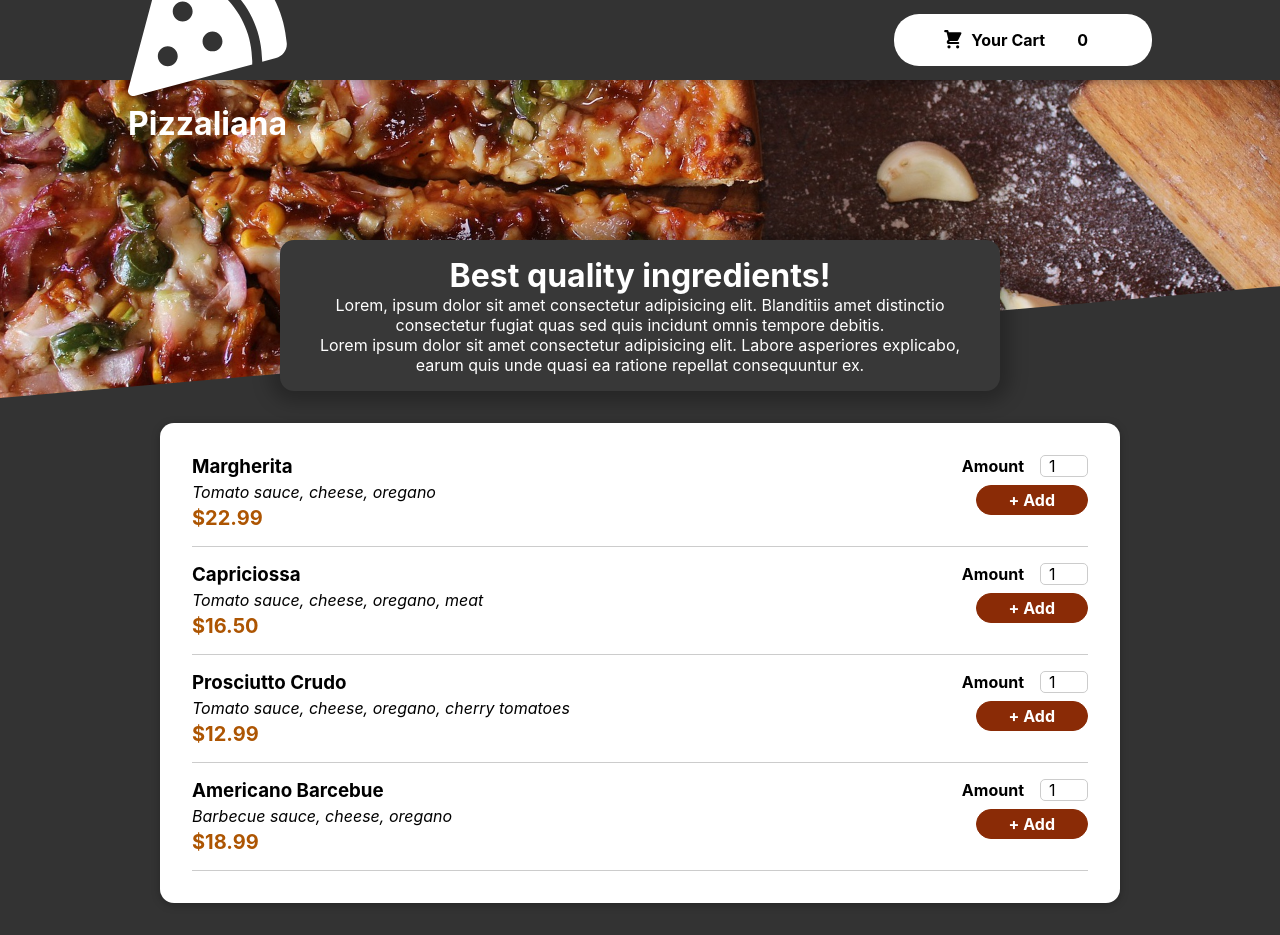
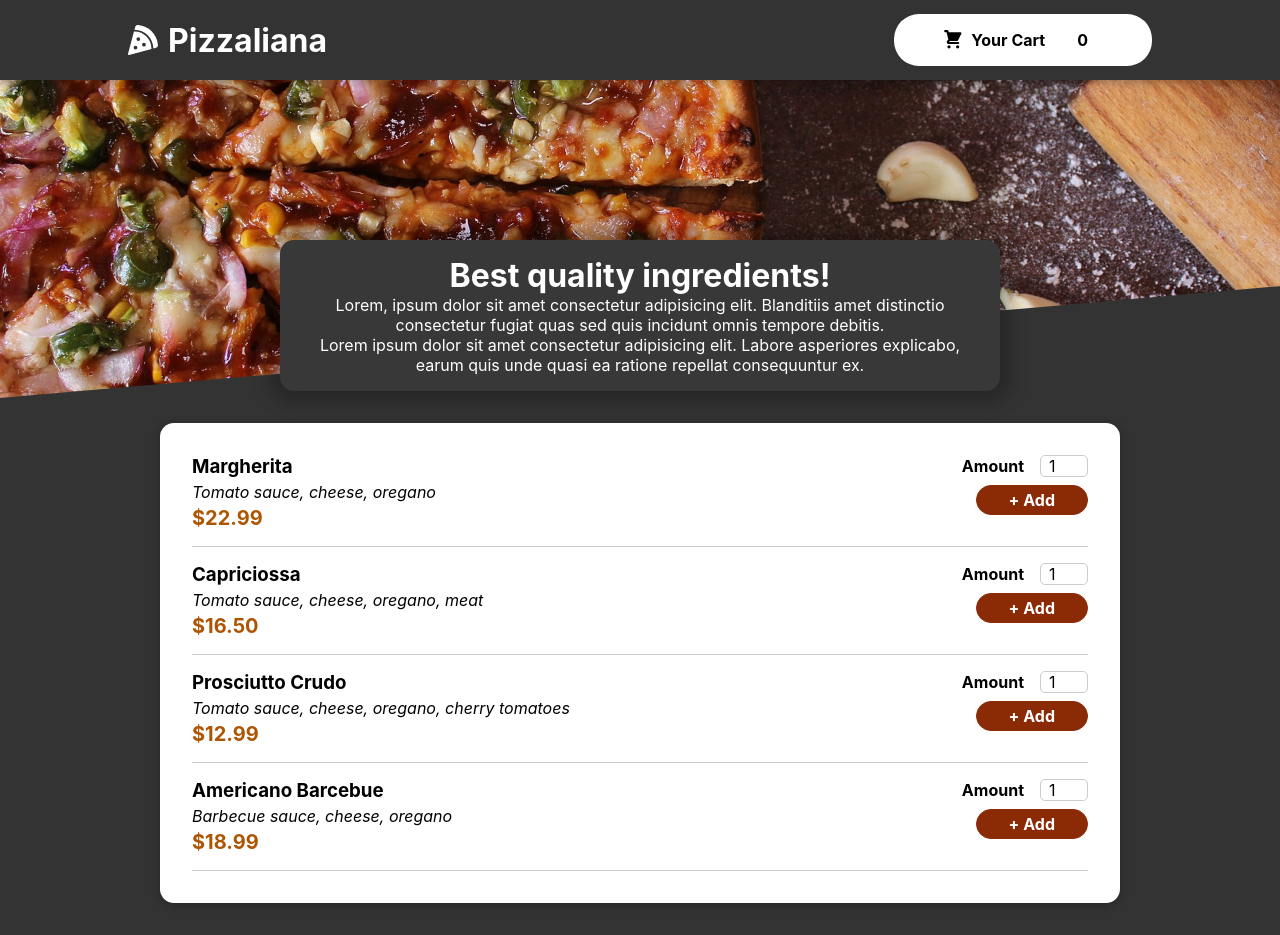
Before and after one commit to Wydreq/Pizza-order-app, a React (Create React App) app: page / in a window 1280 px wide. Built offline with nearby package versions, Linux system fonts and the light colour scheme.

Commit message:
Updating Css

```diff
--- a/src/components/Layout/Header.js
+++ b/src/components/Layout/Header.js
@@ -2,16 +2,15 @@ import React from "react";
 import pizzaImage from "../../assets/pizza.jpg";
 import classes from "./Header.module.css";
 import HeaderCartButton from "./HeaderCartButton";
-import PizzaIcon from "./PizzaIcon";
+import { FontAwesomeIcon } from "@fortawesome/react-fontawesome";
+import { faPizzaSlice } from "@fortawesome/free-solid-svg-icons";
 
 const Header = (props) => {
   return (
     <React.Fragment>
       <header className={classes.header}>
-        <h1>
-          <PizzaIcon />
-          Pizzaliana
-        </h1>
+        <FontAwesomeIcon icon={faPizzaSlice} className={classes.icon} />
+        <h1>Pizzaliana</h1>
         <HeaderCartButton onClick={props.onClick} />
       </header>
       <div className={classes["main-image"]}>
--- a/src/components/Layout/Header.module.css
+++ b/src/components/Layout/Header.module.css
@@ -7,7 +7,7 @@
   background-color: #333;
   color: white;
   display: flex;
-  justify-content: space-between;
+  /* justify-content: space-between; */
   align-items: center;
   padding: 0 10%;
   box-shadow: 0 2px 8px rgba(0, 0, 0, 0.25);
@@ -27,3 +27,18 @@
   object-fit: cover;
   transform: rotateZ(-5deg) translateY(-4rem) translateX(-1rem);
 }
+
+.icon {
+  font-size: 30px;
+  margin-right: 10px;
+}
+
+.header h1 {
+  margin-right: auto;
+}
+
+@media (max-width: 540px) {
+  .header h1 {
+    font-size: 20px;
+  }
+}
--- a/src/components/Layout/PizzaIcon.module.css
+++ /dev/null
@@ -1,3 +0,0 @@
-.icon {
-  font-size: 1.2rem;
-}
```
